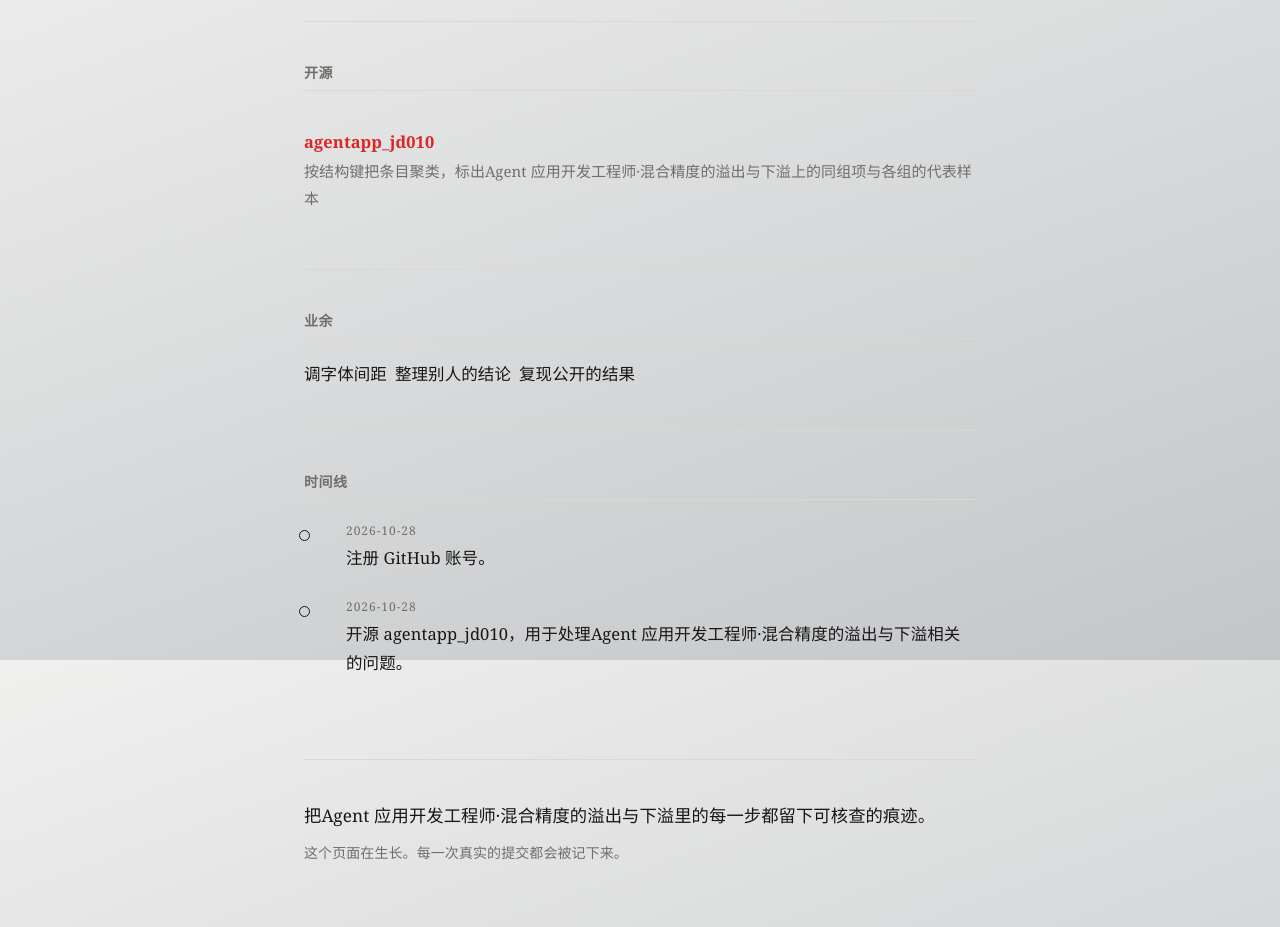
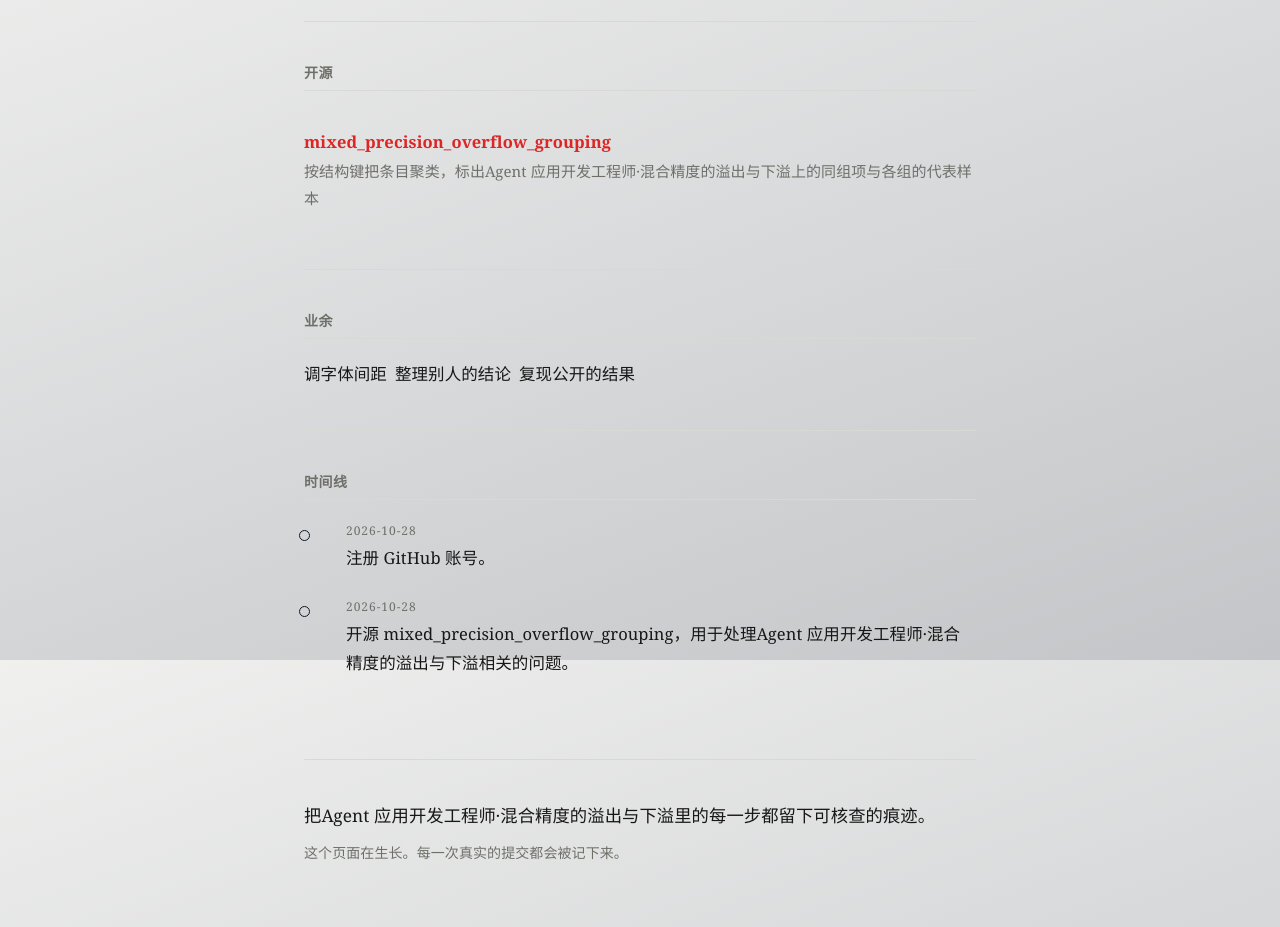
Before and after one commit to wyxx23/wyxx23.github.io, a plain HTML site: page index.html in a window 1280 px wide. Shown: the part 940-1867 px from the top of the page. Drawn offline with Linux system fonts and the light colour scheme.

Commit message:
chore: 同步仓库改名后的链接

```diff
--- a/index.html
+++ b/index.html
@@ -102,7 +102,7 @@ body::after{content:'';position:fixed;inset:0;z-index:0;pointer-events:none;back
 <section id="work">
   <h2>开源</h2>
   <ul class="repos">
-    <li><div class="name"><a href="https://github.com/wyxx23/agentapp_jd010" rel="noopener">agentapp_jd010</a></div>
+    <li><div class="name"><a href="https://github.com/wyxx23/mixed_precision_overflow_grouping" rel="noopener">mixed_precision_overflow_grouping</a></div>
       <div class="desc">按结构键把条目聚类，标出Agent 应用开发工程师·混合精度的溢出与下溢上的同组项与各组的代表样本</div>
     </li>
   </ul>
@@ -126,7 +126,7 @@ body::after{content:'';position:fixed;inset:0;z-index:0;pointer-events:none;back
     </li>
     <li>
       <span class="when">2026-10-28</span>
-      开源 agentapp_jd010，用于处理Agent 应用开发工程师·混合精度的溢出与下溢相关的问题。
+      开源 mixed_precision_overflow_grouping，用于处理Agent 应用开发工程师·混合精度的溢出与下溢相关的问题。
     </li>
   </ol>
 </section>
```
